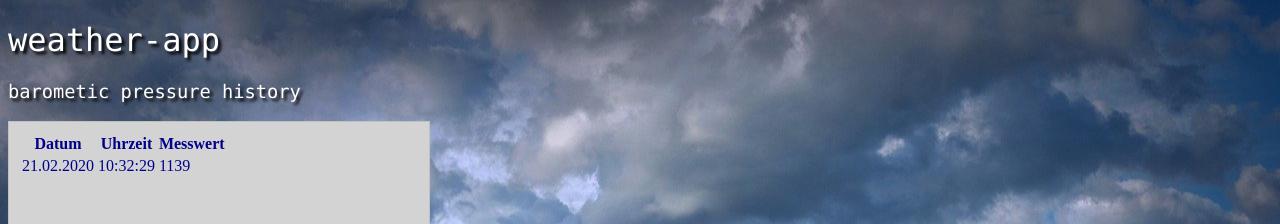
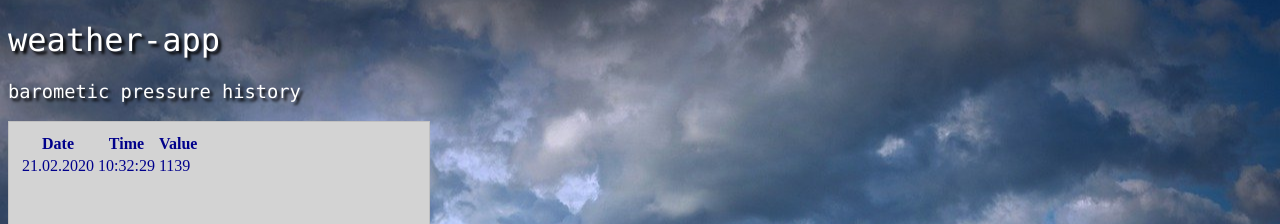
Before and after one commit to OliverJung050772/weather-app, an Angular app in the folder weather-app/: page /history/pressure in a window 1280 px wide. Shown: the top 224 px of the page. Built offline with nearby package versions, Linux system fonts and the light colour scheme.

Commit message:
latest commit

```diff
--- a/weather-app/src/app/components/history/history.component.html
+++ b/weather-app/src/app/components/history/history.component.html
@@ -4,9 +4,9 @@
   <table>
     <thead>
       <tr>
-        <th>Datum</th>
-        <th>Uhrzeit</th>
-        <th>Messwert</th>
+        <th>Date</th>
+        <th>Time</th>
+        <th>Value</th>
       </tr>
     </thead>
     <tbody>
@@ -18,12 +18,3 @@
     </tbody>
   </table>
 </div>
-
-
-<!--
- <ul>
-  <li *ngFor="let measurement of measurementSorce">
-    Timestamp: {{measurement.timeStamp}}, Value: {{measurement.measuredValue}}
-  </li>
-</ul>
- -->
--- a/weather-app/src/app/components/history/history.component.ts
+++ b/weather-app/src/app/components/history/history.component.ts
@@ -27,4 +27,5 @@ export class HistoryComponent implements OnInit {
     }
   }
 
+
 }
--- a/weather-app/src/app/components/temperature/temperature.component.ts
+++ b/weather-app/src/app/components/temperature/temperature.component.ts
@@ -17,7 +17,7 @@ export class TemperatureComponent implements OnInit {
   }
 
   ngOnInit(): void {
-    // Set initial Temperature
+    // TODO get last values from weather-service-history
     this.averageTemperature = 0;
     this.currentTemperature = 0;
 
```
